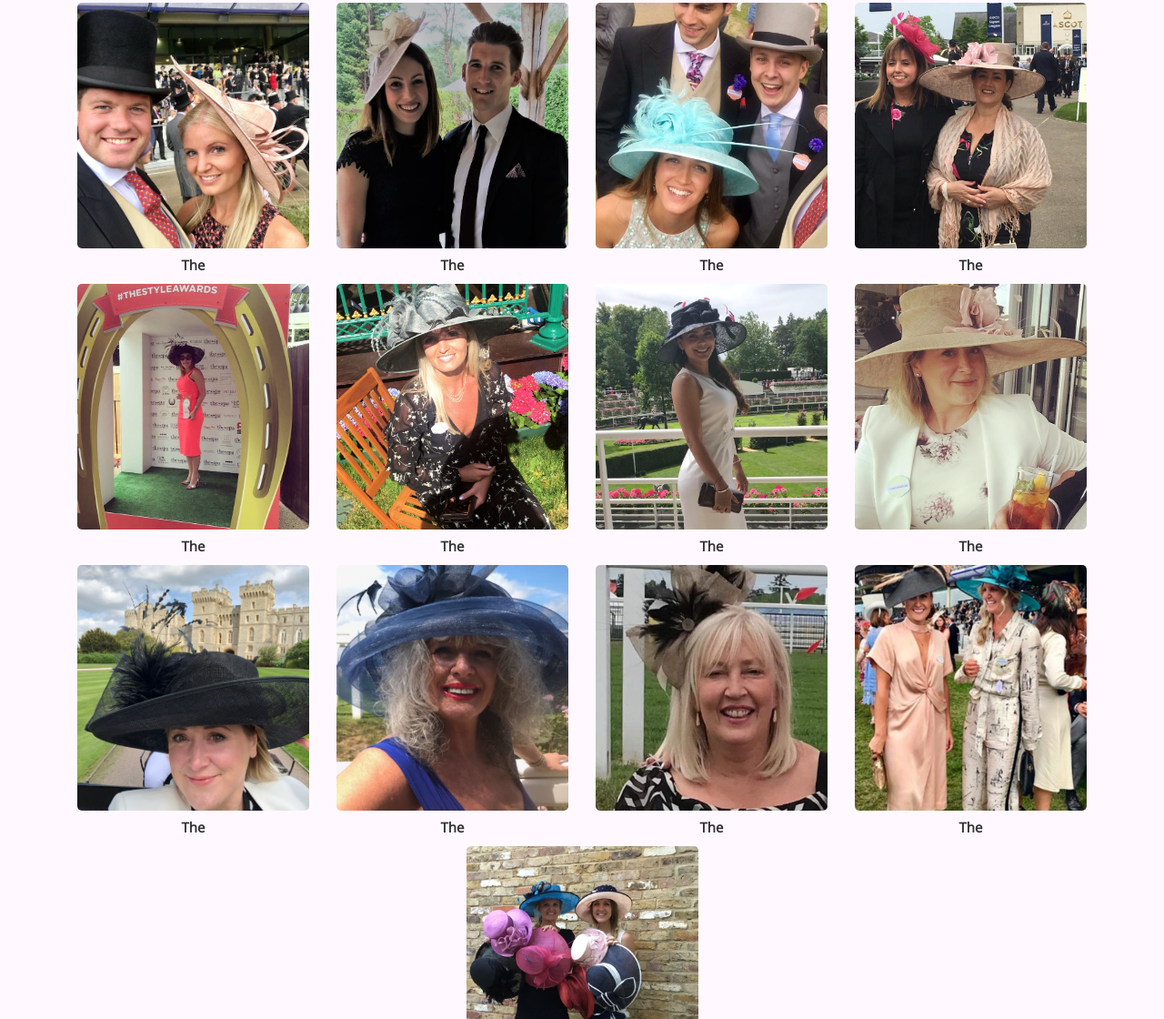
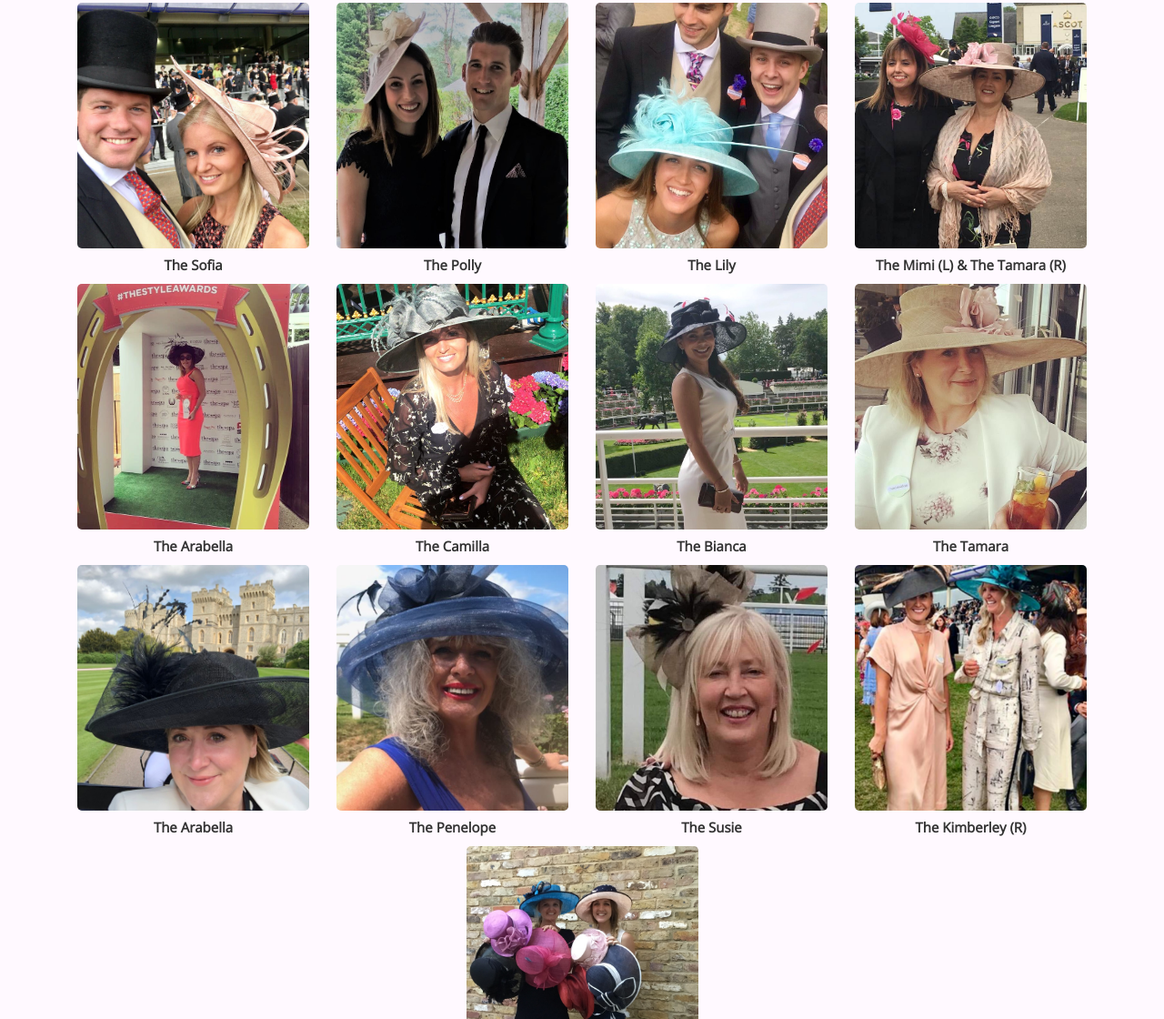
Before and after one commit to ChrisCooper0/Hats-For-Her, a plain HTML site: page index.html in a window 1280 px wide. Shown: the part 901-2021 px from the top of the page at 91% size. Drawn offline with nearby package versions, Linux system fonts and the light colour scheme; a script that the page names is missing.

Commit message:
Updated client hat labels

```diff
--- a/index.html
+++ b/index.html
@@ -80,79 +80,79 @@
           <a href="Clients/1.JPG" class="fancybox" rel="ligthbox">
             <img src="Clients/1.JPG" class="zoom img-fluid " alt="client">
           </a>
-          <p class="text-center">The </p>
+          <p class="text-center">The Sofia</p>
         </div>
         <div class="col-lg-3 col-md-4 col-xs-6 thumb">
           <a href="/Clients/2.jpeg" class="fancybox" rel="ligthbox">
             <img src="/Clients/2.jpeg" class="zoom img-fluid" alt="client">
           </a>
-          <p class="text-center">The </p>
+          <p class="text-center">The Polly</p>
         </div>
 
         <div class="col-lg-3 col-md-4 col-xs-6 thumb">
           <a href="/Clients/3.jpg" class="fancybox" rel="ligthbox">
             <img src="/Clients/3.jpg" class="zoom img-fluid " alt="client">
           </a>
-          <p class="text-center">The </p>
+          <p class="text-center">The Lily</p>
         </div>
 
         <div class="col-lg-3 col-md-4 col-xs-6 thumb">
           <a href="/Clients/4.jpg" class="fancybox" rel="ligthbox">
             <img src="/Clients/4.jpg" class="zoom img-fluid " alt="client">
           </a>
-          <p class="text-center">The </p>
+          <p class="text-center">The Mimi (L) & The Tamara (R)</p>
         </div>
 
         <div class="col-lg-3 col-md-4 col-xs-6 thumb">
           <a href="/Clients/5.JPG" class="fancybox" rel="ligthbox">
             <img src="/Clients/5.JPG" class="zoom img-fluid " alt="client">
           </a>
-          <p class="text-center">The </p>
+          <p class="text-center">The Arabella</p>
         </div>
 
         <div class="col-lg-3 col-md-4 col-xs-6 thumb">
           <a href="/Clients/6.JPG" class="fancybox" rel="ligthbox">
             <img src="/Clients/6.JPG" class="zoom img-fluid " alt="client">
           </a>
-          <p class="text-center">The </p>
+          <p class="text-center">The Camilla</p>
         </div>
 
         <div class="col-lg-3 col-md-4 col-xs-6 thumb">
           <a href="/Clients/7.jpeg" class="fancybox" rel="ligthbox">
             <img src="/Clients/7.jpeg" class="zoom img-fluid " alt="client">
           </a>
-          <p class="text-center">The </p>
+          <p class="text-center">The Bianca</p>
         </div>
         <div class="col-lg-3 col-md-4 col-xs-6 thumb">
           <a href="/Clients/8.jpeg" class="fancybox" rel="ligthbox">
             <img src="/Clients/8.jpeg" class="zoom img-fluid " alt="client">
           </a>
-          <p class="text-center">The </p>
+          <p class="text-center">The Tamara</p>
         </div>
 
         <div class="col-lg-3 col-md-4 col-xs-6 thumb">
           <a href="/Clients/9.jpeg" class="fancybox" rel="ligthbox">
             <img src="/Clients/9.jpeg" class="zoom img-fluid " alt="client">
           </a>
-          <p class="text-center">The </p>
+          <p class="text-center">The Arabella</p>
         </div>
         <div class="col-lg-3 col-md-4 col-xs-6 thumb">
           <a href="/Clients/10.jpeg" class="fancybox" rel="ligthbox">
             <img src="/Clients/10.jpeg" class="zoom img-fluid " alt="client">
           </a>
-          <p class="text-center">The </p>
+          <p class="text-center">The Penelope</p>
         </div>
         <div class="col-lg-3 col-md-4 col-xs-6 thumb">
           <a href="/Clients/11.jpeg" class="fancybox" rel="ligthbox">
             <img src="/Clients/11.jpeg" class="zoom img-fluid " alt="client">
           </a>
-          <p class="text-center">The </p>
+          <p class="text-center">The Susie</p>
         </div>
         <div class="col-lg-3 col-md-4 col-xs-6 thumb">
           <a href="/Clients/12.png" class="fancybox" rel="ligthbox">
             <img src="/Clients/12.png" class="zoom img-fluid " alt="client">
           </a>
-          <p class="text-center">The </p>
+          <p class="text-center">The Kimberley (R)</p>
         </div>
 
         <div class="col-lg-3 col-md-4 col-xs-6 thumb">
```
